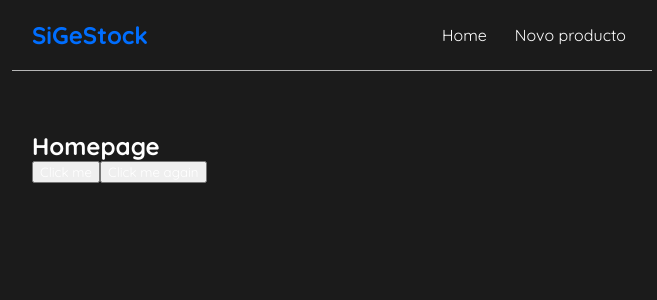
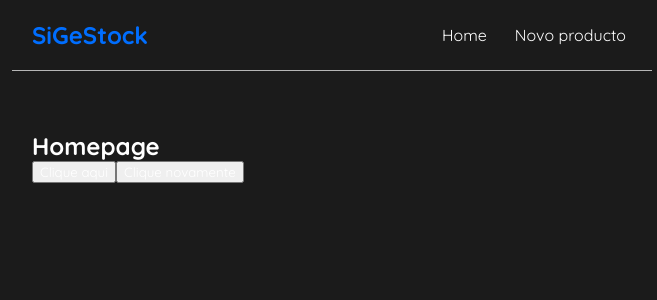
Before and after one commit to Uanela/curso-completo-de-react-para-iniciantes-gratuito, a React (Create React App) app: page / in a window 1280 px wide. Shown: the top 300 px of the page, without its empty margins (308-965 px from the left). Built offline with nearby package versions, Linux system fonts and the light colour scheme.

Commit message:
second commit

```diff
--- a/src/components/Home.js
+++ b/src/components/Home.js
@@ -12,9 +12,9 @@ export default function Home() {
   return (
     <div className="home">
       <h2>Homepage</h2>
-      <button onClick={handleClick}>Click me</button>
+      <button onClick={handleClick}>Clique aqui</button>
       <button onClick={(e) => handleClickAgain("Uanela", e)}>
-        Click me again
+        Clique novamente
       </button>
     </div>
   );
```
